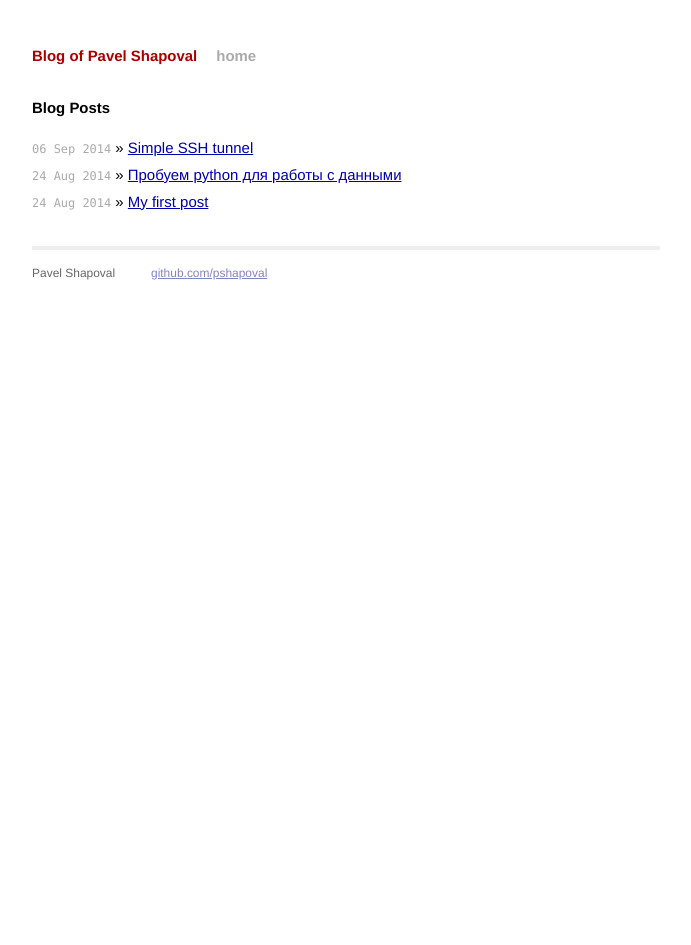
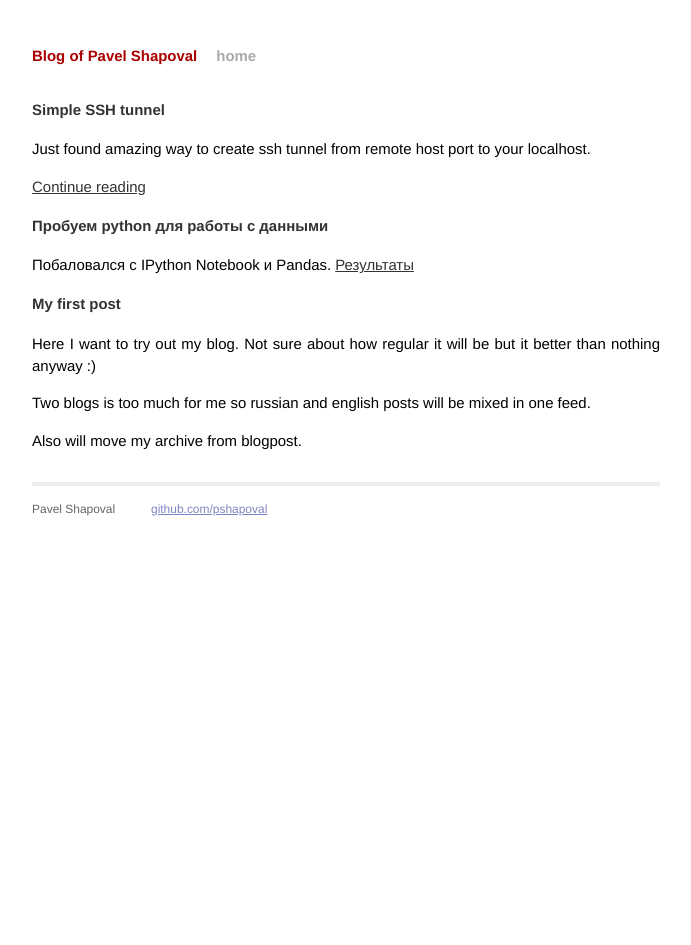
Before and after one commit to pshapoval/pshapoval.github.io, a Jekyll site: the page built from index.html, in a window 1280 px wide. Shown: the whole page, without its empty margins (294-985 px from the left). Built offline with Jekyll 4.4.1, drawn with Linux system fonts in a browser that asks for light colours; the list of posts is cut into pages by our own code.

Commit message:
Fix typos and iprove style

````diff
--- a/_config.yml
+++ b/_config.yml
@@ -1,2 +1,5 @@
 name: Blog of Pavel Shapoval
-pygments: true
+highlighter: true
+
+paginate: 10
+excerpt_separator: <!--more-->
--- a/_layouts/default.html
+++ b/_layouts/default.html
@@ -21,9 +21,7 @@
               <h1 class="title"><a href="/">{{ site.name }}</a></h1>
               <a class="extra" href="/">home</a>
             </div>
-
-                {{ content }}
-
+            {{ content }}
             <div class="footer">
               <div class="contact">
                 <p>
--- a/_posts/2014-08-24-first-post.markdown
+++ b/_posts/2014-08-24-first-post.markdown
@@ -5,7 +5,7 @@ date:   2014-08-24 14:57:53
 categories: blog
 ---
 
-Here I wont to try out my blog. Not sure about how regular it will be but it
+Here I want to try out my blog. Not sure about how regular it will be but it
 better than nothing anyway :)
 
 Two blogs is too much for me so russian and english posts will be mixed in one
--- a/_posts/2014-09-06-ssh-tunnel.markdown
+++ b/_posts/2014-09-06-ssh-tunnel.markdown
@@ -2,11 +2,11 @@
 layout: post
 title:  "Simple SSH tunnel"
 date:   2014-09-06 17:02:00
-categories: ssh, ssh_tunnel
+categories: ssh ssh_tunnel
 ---
 
 Just found amazing way to create ssh tunnel from remote host port to your localhost.
-
+<!--more-->
 ```
 ssh -f user@server -L <local_port>:127.0.0.1:<remote_port> -N
 ```
--- a/css/main.css
+++ b/css/main.css
@@ -163,3 +163,18 @@ ul.posts span {
 .post pre.terminal code {
   background-color: #333;
 }
+
+/* Custom style */
+
+.post-title {
+    color: #333;
+}
+
+    .post-title a {
+        text-decoration: none;
+        color: #333;
+    }
+
+.posts a {
+    color: #333;
+}
--- a/index.html
+++ b/index.html
@@ -4,10 +4,17 @@
 ---
 
 <div id="home">
-  <h1>Blog Posts</h1>
   <ul class="posts">
     {% for post in site.posts %}
-      <li><span>{{ post.date | date_to_string }}</span> &raquo; <a href="{{ post.url }}">{{ post.title }}</a></li>
+      <li>
+        <h1 class="post-title">
+          <a href="{{ post.url }}">{{ post.title }}</a>
+        </h1>
+      </li>
+        {{ post.excerpt }}
+        {% if post.content contains '<!--more-->' %}
+          <p><a href="{{ post.url }}">Continue reading</a></p>
+        {% endif %}
     {% endfor %}
   </ul>
 </div>
````
